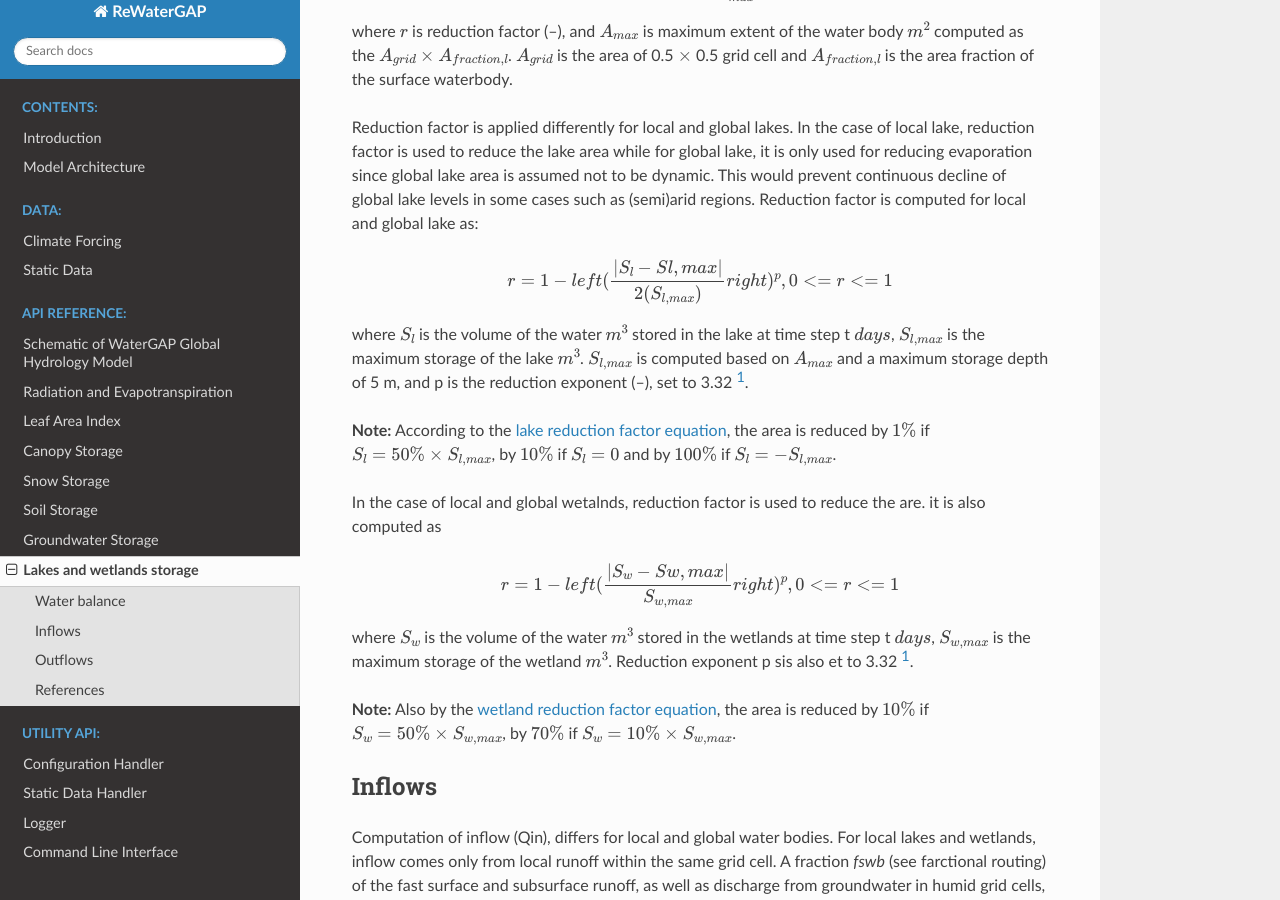
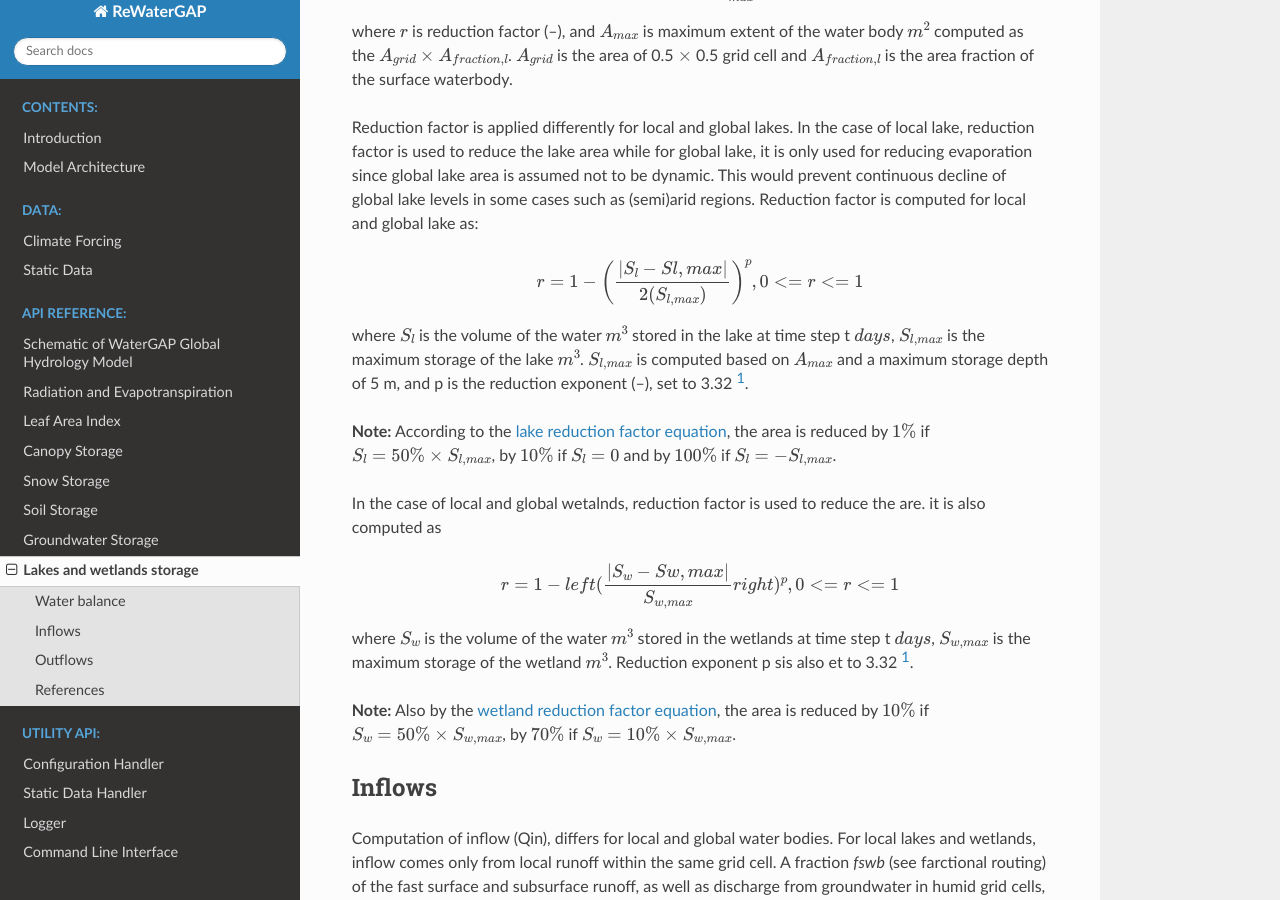
Before and after one commit to HydrologyFrankfurt/ReWaterGAP, a Sphinx documentation site: the page built from docs/api_docs/lakes_wetlands_storage.rst, in a window 1280 px wide and 900 px high, scrolled down 1189 px. Built offline with Sphinx 7.4.7 and the Read the Docs theme 2.0.0, drawn with Linux system fonts in a browser that asks for light colours.

```diff
--- a/docs/api_docs/lakes_wetlands_storage.rst
+++ b/docs/api_docs/lakes_wetlands_storage.rst
@@ -40,7 +40,7 @@ Reduction factor is computed for local and global lake as:
 .. _lake_red:
 
 .. math::
-   r = 1- left(\frac{|S_l - Sl,max|}{2({S}_{l,max})}right)^p,  0 <= r <=1
+   r = 1- \left(\frac{|S_l - Sl,max|}{2({S}_{l,max})}\right)^p,  0 <= r <=1
 
 
 where :math:`S_l` is the volume of the water :math:`m^3` stored in the lake at time step t :math:`days`, :math:`{S}_{l,max}` is the maximum storage of the lake :math:`m^3`.
```
